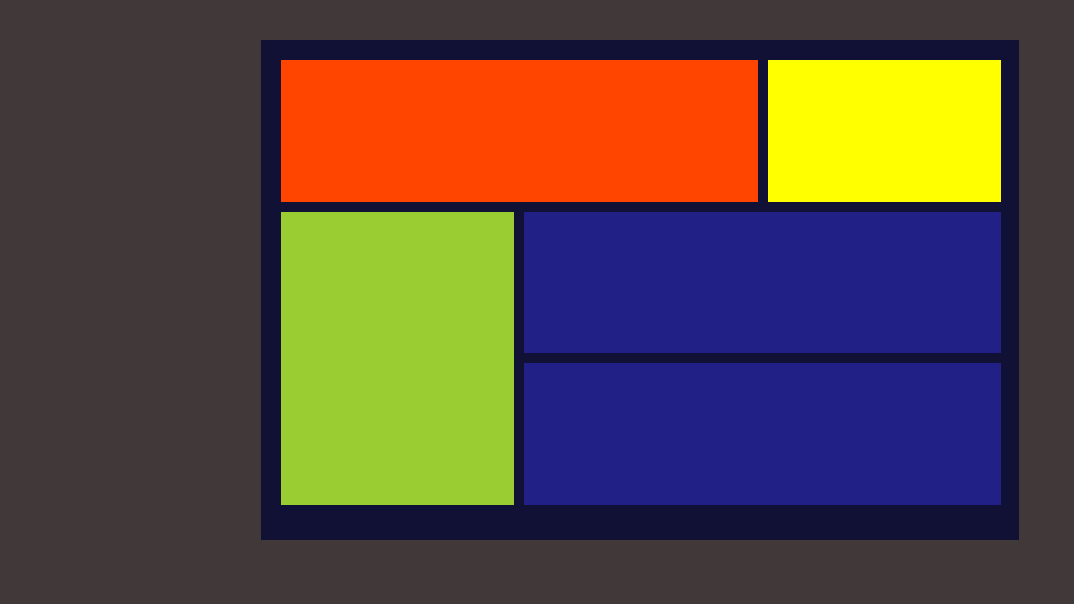
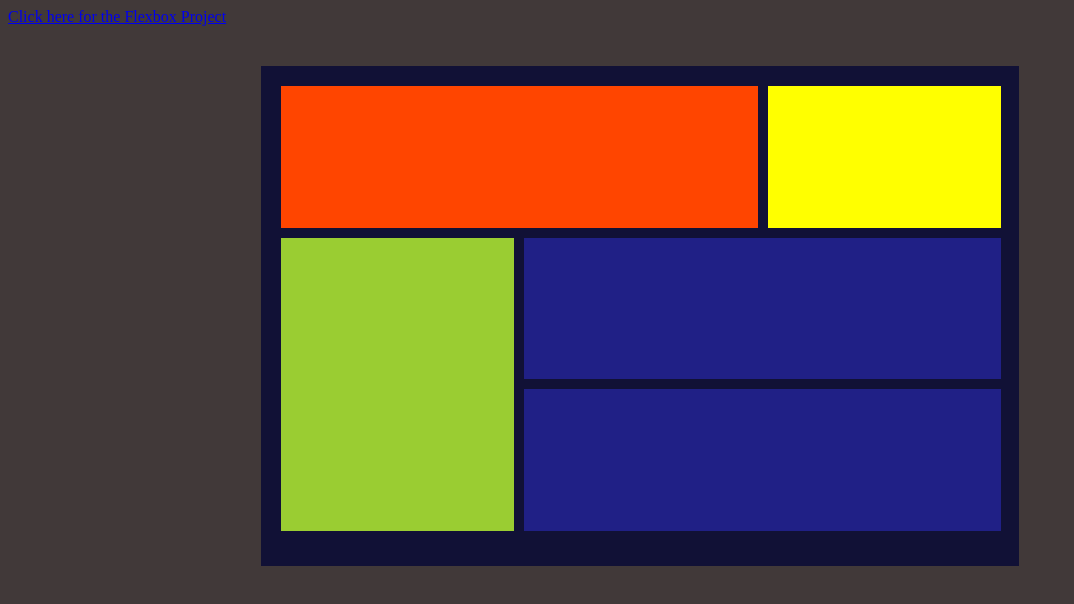
Before and after one commit to Gennyfire/Grid-Project, a plain HTML site: page index.html in a window 1280 px wide. Shown: the whole page, without its empty margins (0-1074 px from the left). Drawn offline with Linux system fonts and the light colour scheme.

Commit message:
Update index.html

```diff
--- a/index.html
+++ b/index.html
@@ -10,7 +10,7 @@
 </head>
 
 <body>
-
+    <a href="https://gennyfire.github.io/Flexbox-Project/">Click here for the Flexbox Project</a>
     <div class="grid-container">
         <div class="grid-contents">
             <div class="grid-item" id="grid-item1"></div>
```
